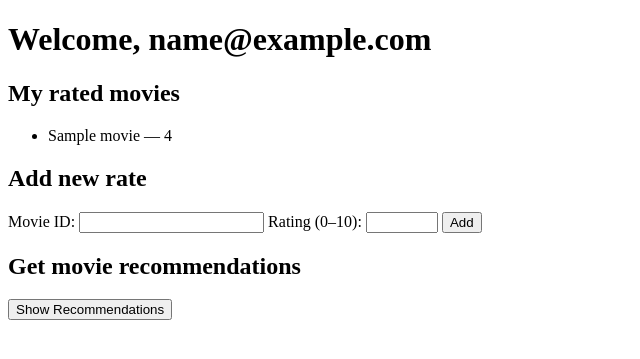
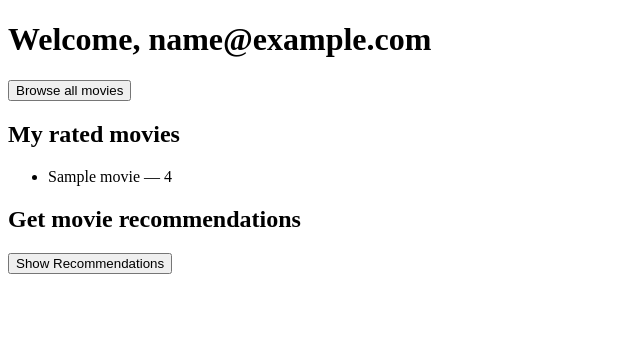
Before and after one commit to LiSSk0/movies-web-app, a Flask app: template backend/src/app_flask/templates/profile.html in a window 1280 px wide. Shown: the top 359 px of the page, without its empty margins (0-640 px from the left). Run offline with Flask 3, Linux system fonts and the light colour scheme; the template is opened without the code that fills it: most values are stand-ins (such as "Sample title", 1, 10 or a date in 2020).

Commit message:
Fixed movies page - access only for authorized users. Changed the profile page interface.

```diff
--- a/backend/src/app_flask/templates/profile.html
+++ b/backend/src/app_flask/templates/profile.html
@@ -7,6 +7,13 @@
 <body>
     <h1>Welcome, {{ email }}</h1>
 
+    <!-- Browse all movies -->
+    <form method="get" action="/movies">
+        <input type="hidden" name="email" value="{{ email }}">
+        <button type="submit">Browse all movies</button>
+    </form>
+
+    <!-- My rated movies -->
     <h2>My rated movies</h2>
     {% if rated_movies %}
         <ul>
@@ -18,16 +25,7 @@
         <p>You haven't rated any movies yet.</p>
     {% endif %}
 
-    <h2>Add new rate</h2>
-    <form method="post" action="/add_rate">
-        <input type="hidden" name="email" value="{{ email }}">
-        <label for="movie_id">Movie ID:</label>
-        <input type="number" name="movie_id" required>
-        <label for="rate">Rating (0–10):</label>
-        <input type="number" name="rate" min="0" max="10" step="0.1" required>
-        <button type="submit">Add</button>
-    </form>
-
+    <!-- Get recommendations -->
     <h2>Get movie recommendations</h2>
     <form method="post" action="/recommendations">
         <input type="hidden" name="email" value="{{ email }}">
```
Also changed, not shown: backend/src/app_flask/routes.py (+6 -1 lines), backend/src/app_flask/templates/movies.html (+5 -3 lines).
